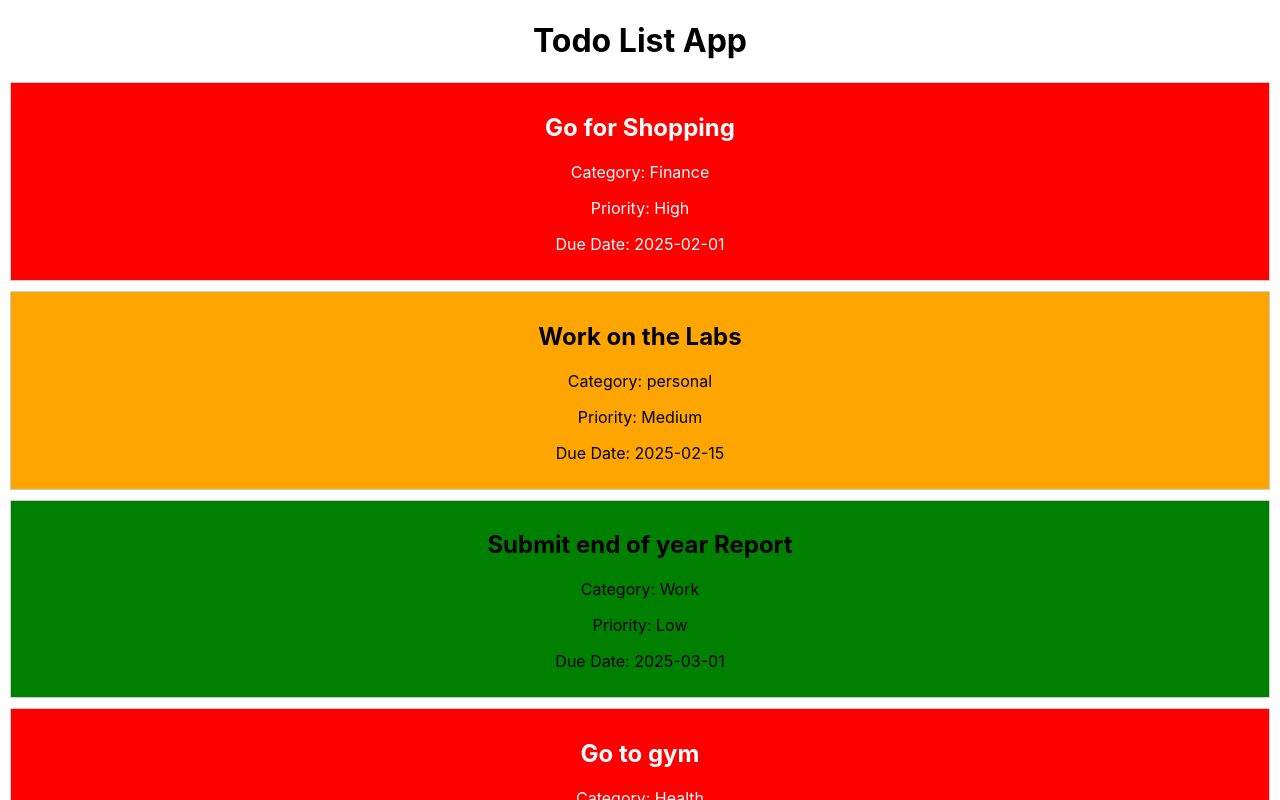
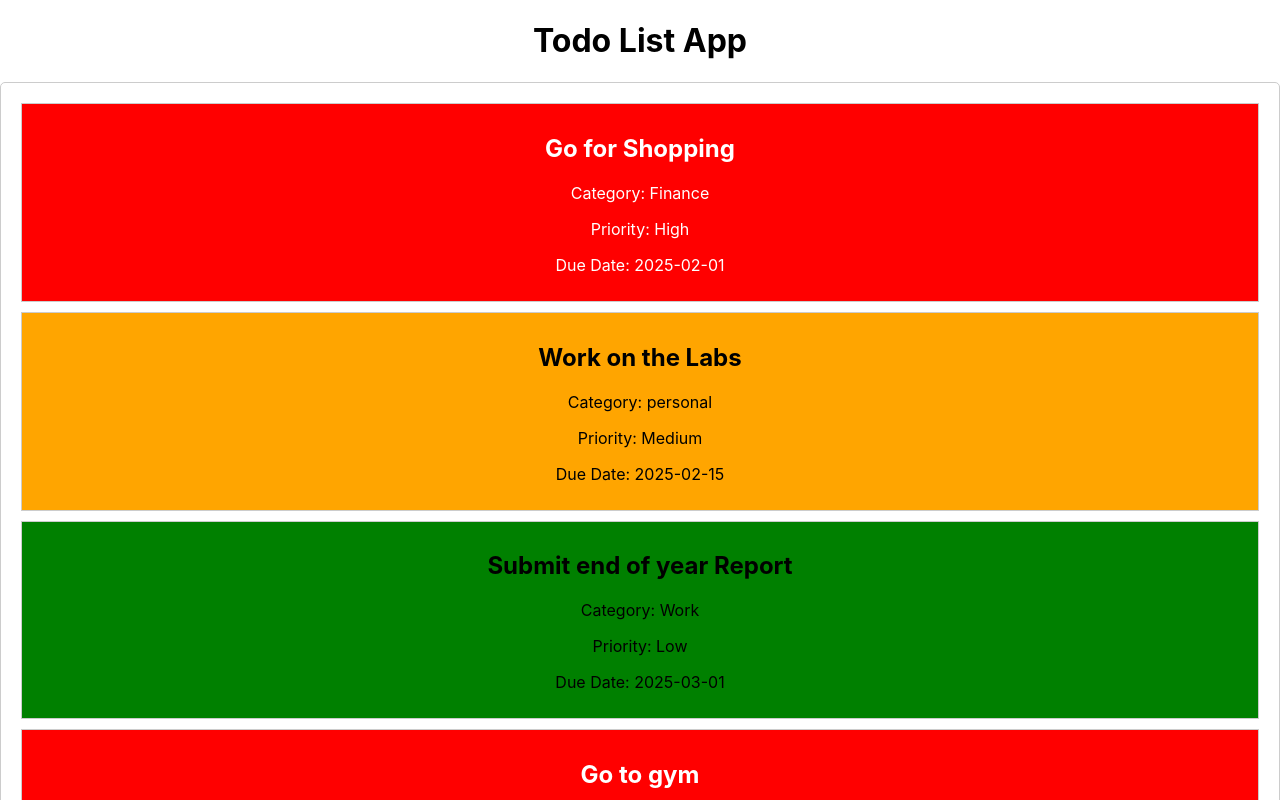
Before and after one commit to Natalie-wan/TO-DO-LIST, a React (Create React App) app: page / in a window 1280 px wide. Shown: the top 800 px of the page. Built offline with nearby package versions, Linux system fonts and the light colour scheme; data requests are answered from the project's data file.

Commit message:
my drag-drop container

```diff
--- a/src/Components/DragDropContainer.js
+++ b/src/Components/DragDropContainer.js
@@ -4,36 +4,41 @@ import axios from "axios";
 
 function DragDropContainer() {
   const [tasks, setTasks] = useState([]);
-  const [isLoading, setIsLoading] = useState(true); // Add loading state
+  const [isLoading, setIsLoading] = useState(true);
+  const [error, setError] = useState(null);
 
   // Fetch tasks from the server when the component mounts
   useEffect(() => {
     axios
       .get("http://localhost:3001/tasks")
       .then((response) => {
-        setTasks(response.data); // Update tasks state with fetched data
-        setIsLoading(false); // Data has been loaded
+        if (Array.isArray(response.data)) {
+          setTasks(response.data);
+        } else {
+          setError("Invalid data format received from the server.");
+        }
+        setIsLoading(false);
       })
       .catch((error) => {
         console.error("Error fetching tasks:", error);
-        setIsLoading(false); // Stop loading even if there's an error
+        setError("Failed to load tasks. Please try again later.");
+        setIsLoading(false);
       });
   }, []);
 
   // Handle drag-and-drop reordering
   const handleDragEnd = (result) => {
-    if (!result.destination) return; // If dropped outside the list, do nothing
+    if (!result.destination) return;
 
     const { source, destination } = result;
 
-    if (source.droppableId !== destination.droppableId) return; // If dropped in a different list, do nothing
+    if (source.droppableId !== destination.droppableId) return;
 
-    // Reorder tasks
     const reorderedTasks = [...tasks];
     const [removed] = reorderedTasks.splice(source.index, 1);
     reorderedTasks.splice(destination.index, 0, removed);
 
-    setTasks(reorderedTasks); // Update tasks state with the new order
+    setTasks(reorderedTasks);
   };
 
   // Render loading state while data is being fetched
@@ -41,17 +46,31 @@ function DragDropContainer() {
     return <div>Loading tasks...</div>;
   }
 
+  // Render error state if there's an error
+  if (error) {
+    return <div>{error}</div>;
+  }
+
   // Render the drag-and-drop container
   return (
     <DragDropContext onDragEnd={handleDragEnd}>
       <Droppable droppableId="droppable-1">
         {(provided) => (
-          <div {...provided.droppableProps} ref={provided.innerRef}>
-            {tasks.length > 0 ? ( // Ensure tasks are available before rendering Draggable components
+          <div
+            {...provided.droppableProps}
+            ref={provided.innerRef}
+            style={{
+              padding: "10px",
+              border: "1px solid #ccc",
+              borderRadius: "5px",
+              minHeight: "100px",
+            }}
+          >
+            {tasks.length > 0 ? (
               tasks.map((task, index) => (
                 <Draggable
                   key={task.id}
-                  draggableId={task.id.toString()} // Ensure draggableId is a string
+                  draggableId={task.id.toString()}
                   index={index}
                 >
                   {(provided) => (
@@ -59,6 +78,9 @@ function DragDropContainer() {
                       {...provided.draggableProps}
                       {...provided.dragHandleProps}
                       ref={provided.innerRef}
+                      role="button"
+                      aria-label={`Drag and drop task: ${task.title}`}
+                      tabIndex={0}
                       style={{
                         ...provided.draggableProps.style,
                         backgroundColor:
@@ -82,7 +104,7 @@ function DragDropContainer() {
                 </Draggable>
               ))
             ) : (
-              <div>No tasks available.</div> // Fallback if tasks are empty
+              <div>No tasks available.</div>
             )}
             {provided.placeholder}
           </div>
```
